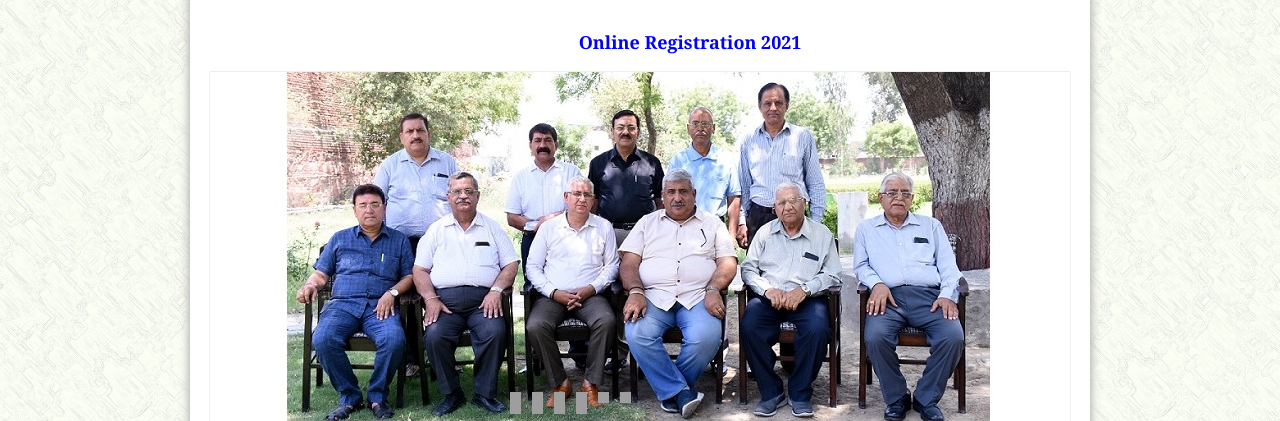
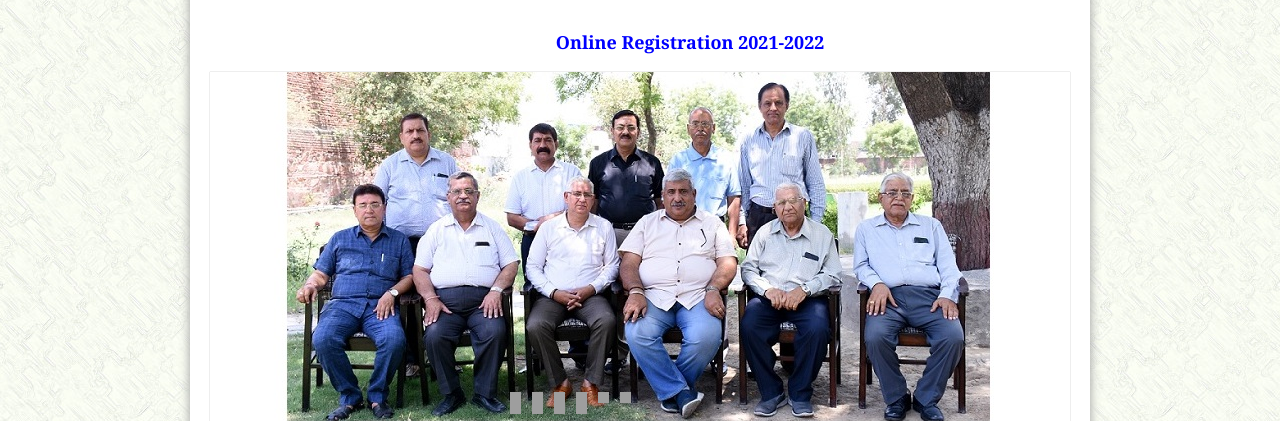
Before and after one commit to jatin7363/HIMT_College_Website, a PHP site: page / in a window 1280 px wide. Shown: the part 226-647 px from the top of the page. Run offline with PHP 8.4, Linux system fonts and the light colour scheme; grey boxes are pictures that could not be loaded.

Commit message:
change in index file, Registration 2021-2022

```diff
--- a/index.php
+++ b/index.php
@@ -12,7 +12,7 @@
     <center>
       <b>
         <a href="https://docs.google.com/forms/d/e/1FAIpQLSfgyNAR0OljF-FbF80cg9MmtRKMXg19OB8zux-zx0jV415nLQ/viewform">
-          <font color='blue' size="4.5">Online Registration 2021</font>
+          <font color='blue' size="4.5">Online Registration 2021-2022</font>
         </a>
       </b>
     </center>
```
